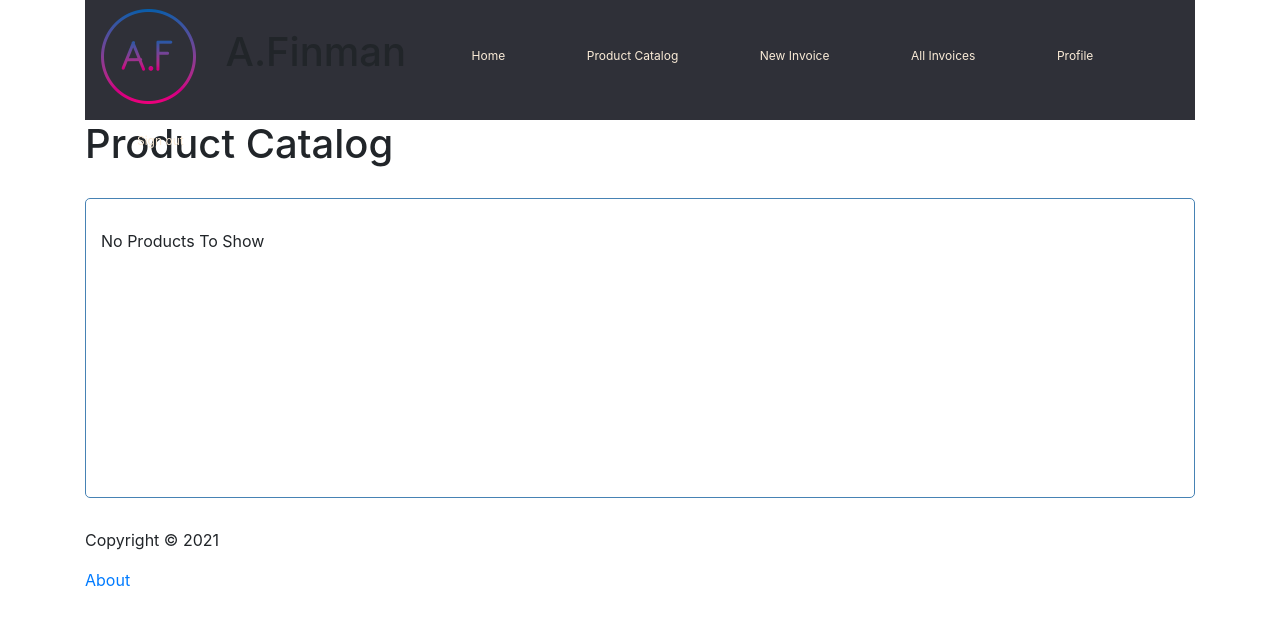
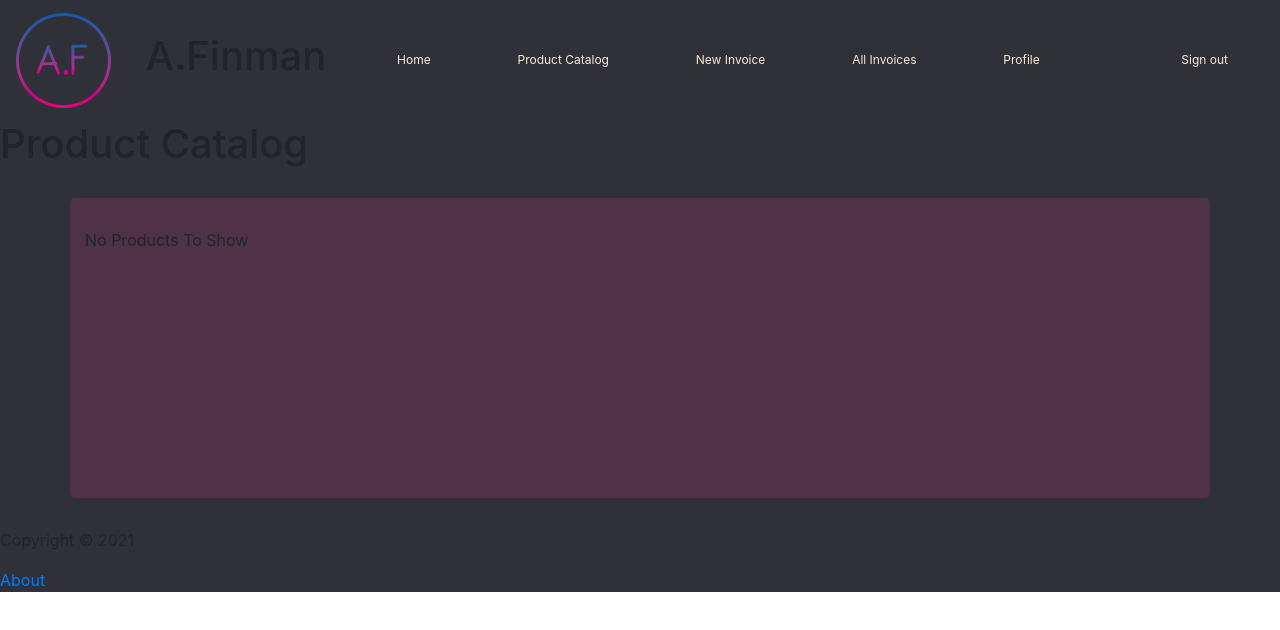
Before and after one commit to gabrieloldaccount/finman-frontend, a React (Create React App) app: page /products in a window 1280 px wide. Shown: the top 630 px of the page. Built offline with nearby package versions, Linux system fonts and the light colour scheme; data requests are answered from the project's data file.

Commit message:
Changed background color fixed main div component removed container
Co-authored by: Gabriel <gabriel.brattgard@gmail.com>

```diff
--- a/src/App.js
+++ b/src/App.js
@@ -101,7 +101,7 @@ const App = () => {
 
     return (
         <Router>
-            <div className='container-md'>
+            <div className='background'>
                 <NavBar/>
                 <Header/>
                 <Route
--- a/src/components/AddInvoice.js
+++ b/src/components/AddInvoice.js
@@ -60,7 +60,7 @@ const AddInvoice = ({productList, onAddInvoice}) => {
     }
 
     return (
-        <Container fluid>
+        <Container>
             {/*TODO: Format this whole Form-thing into just plain stuff instead. Don't think we gain anything from the form format.*/}
             <Form>
                 <Row>
--- a/src/index.css
+++ b/src/index.css
@@ -2,12 +2,17 @@
 
 .container {
     max-width: 500px;
+    background-color: #4F3246;
     margin: 30px auto;
     overflow: auto;
     min-height: 300px;
-    border: 1px solid steelblue;
+    /*border: 1px solid steelblue;*/
     padding: 30px;
     border-radius: 5px;
+}
+
+.background {
+    background-color: #2F3038;
 }
 
 /* Commented out when trying to implement Bootstrap CSS instead.
```
